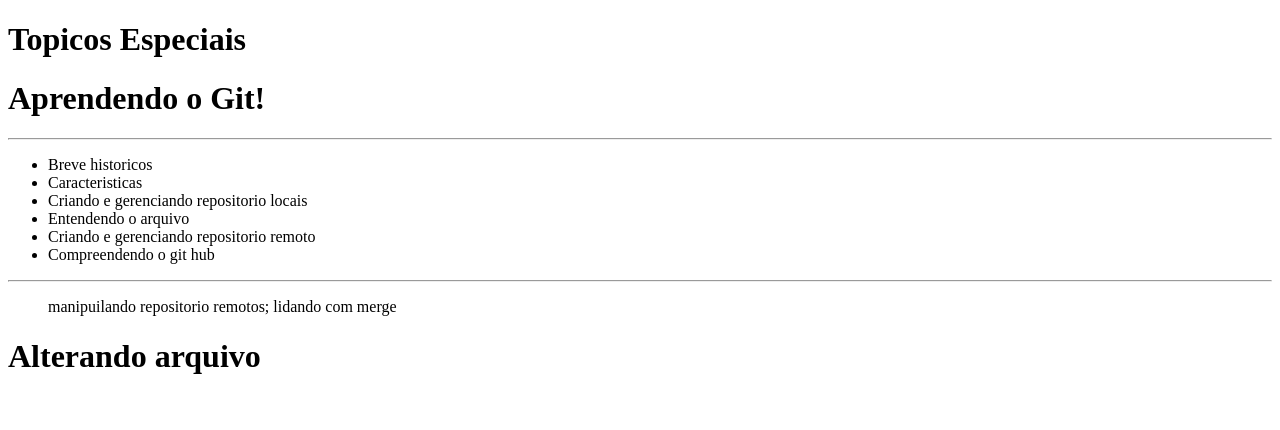
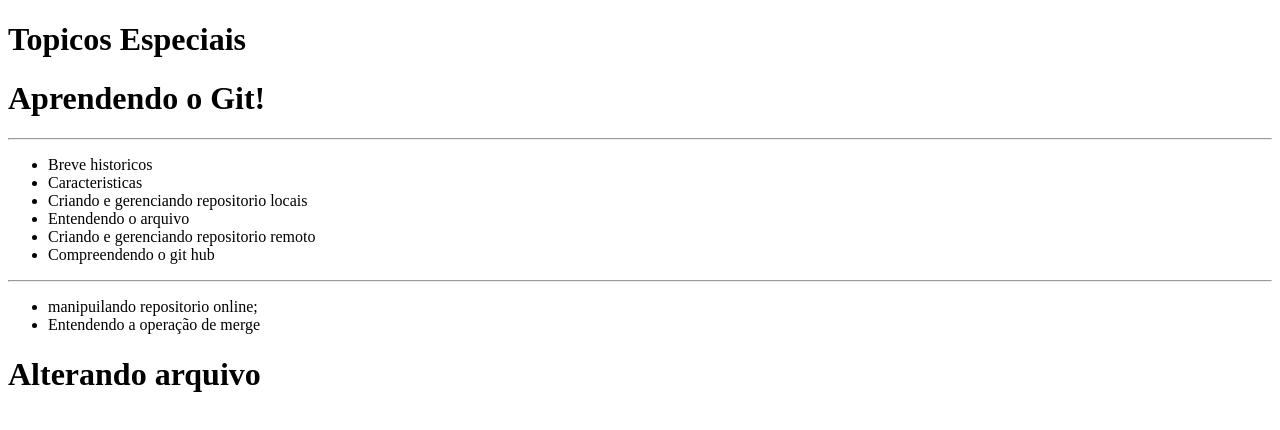
Before and after one commit to manujoyce/intro-git, a plain HTML site: page index.html in a window 1280 px wide. Drawn offline with Linux system fonts and the light colour scheme.

Commit message:
fixing git list

```diff
--- a/index.html
+++ b/index.html
@@ -26,8 +26,8 @@
 </ul>
     <hr>
     <ul>
-        manipuilando repositorio remotos;
-        lidando com merge
+        <li>manipuilando repositorio online;</li>
+        <li>Entendendo a operação de merge</li>
 
     </ul>
 
```
